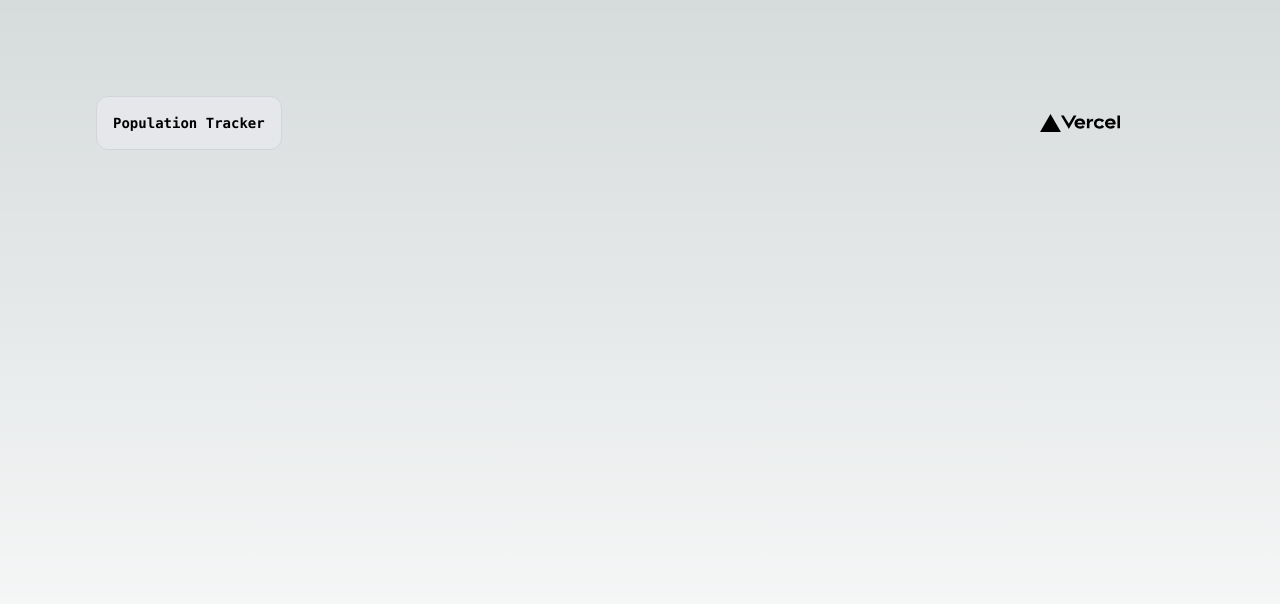
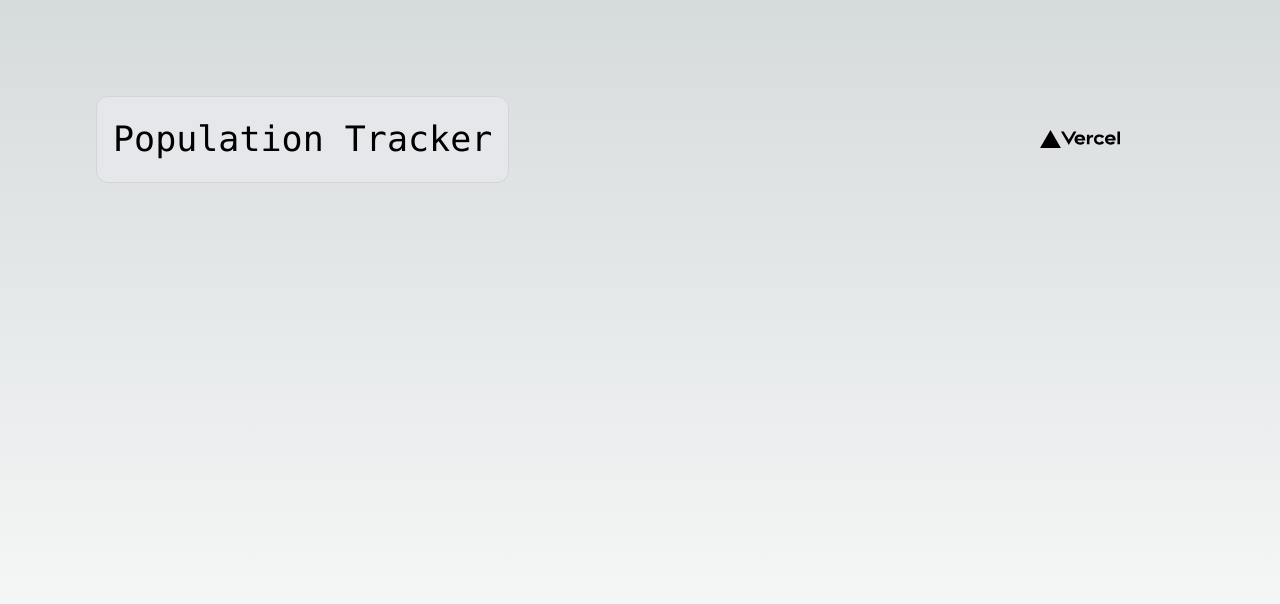
Before and after one commit to evanhundred/population-tracker-react, a Next.js app: page / in a window 1280 px wide. Shown: the top 604 px of the page. Built offline with nearby package versions, Linux system fonts and the light colour scheme.

Commit message:
set tailwind font size

```diff
--- a/app/page.tsx
+++ b/app/page.tsx
@@ -10,9 +10,9 @@ export default function Home() {
     >
       <div className="z-10 max-w-5xl w-full items-center justify-between font-mono text-sm lg:flex">
         {/* <div className={styles.shape} /> */}
-        <p className="fixed left-0 top-0 flex w-full justify-center border-b border-gray-300  pb-6 pt-8 lg:static lg:w-auto  lg:rounded-xl lg:border lg:bg-gray-200 lg:p-4 lg:dark:bg-zinc-800/30">
+        <p className="text-3xl  fixed left-0 top-0 flex w-full justify-center border-b border-gray-300  pb-6 pt-8 lg:static lg:w-auto  lg:rounded-xl lg:border lg:bg-gray-200 lg:p-4 lg:dark:bg-zinc-800/30">
           {/* <p className="fixed left-0 top-0 flex w-full justify-center border-b border-gray-300 bg-gradient-to-b from-zinc-200 pb-6 pt-8 backdrop-blur-2xl dark:border-neutral-800 dark:bg-zinc-800/30 dark:from-inherit lg:static lg:w-auto  lg:rounded-xl lg:border lg:bg-gray-200 lg:p-4 lg:dark:bg-zinc-800/30"> */}
-          <code className="font-mono font-bold">Population Tracker</code>
+          <code className="roboto">Population Tracker</code>
         </p>
         <div className="fixed bottom-0 left-0 flex h-25 w-full items-end justify-center bg-gradient-to-t from-white via-white dark:from-black dark:via-black lg:static lg:h-auto lg:w-auto lg:bg-none">
           <a
--- a/tailwind.config.ts
+++ b/tailwind.config.ts
@@ -4,17 +4,20 @@ const config: Config = {
   content: [
     "./pages/**/*.{js,ts,jsx,tsx,mdx}",
     "./components/**/*.{js,ts,jsx,tsx,mdx}",
-    "./app/**/*.{js,ts,jsx,tsx,mdx}",
+    "./app/**/*.{js,ts,jsx,tsx,mdx}"
   ],
   theme: {
+    fontSize: {
+      "3xl": "35px"
+    },
     extend: {
       backgroundImage: {
         "gradient-radial": "radial-gradient(var(--tw-gradient-stops))",
         "gradient-conic":
-          "conic-gradient(from 180deg at 50% 50%, var(--tw-gradient-stops))",
-      },
-    },
+          "conic-gradient(from 180deg at 50% 50%, var(--tw-gradient-stops))"
+      }
+    }
   },
-  plugins: [],
+  plugins: []
 };
 export default config;
```
